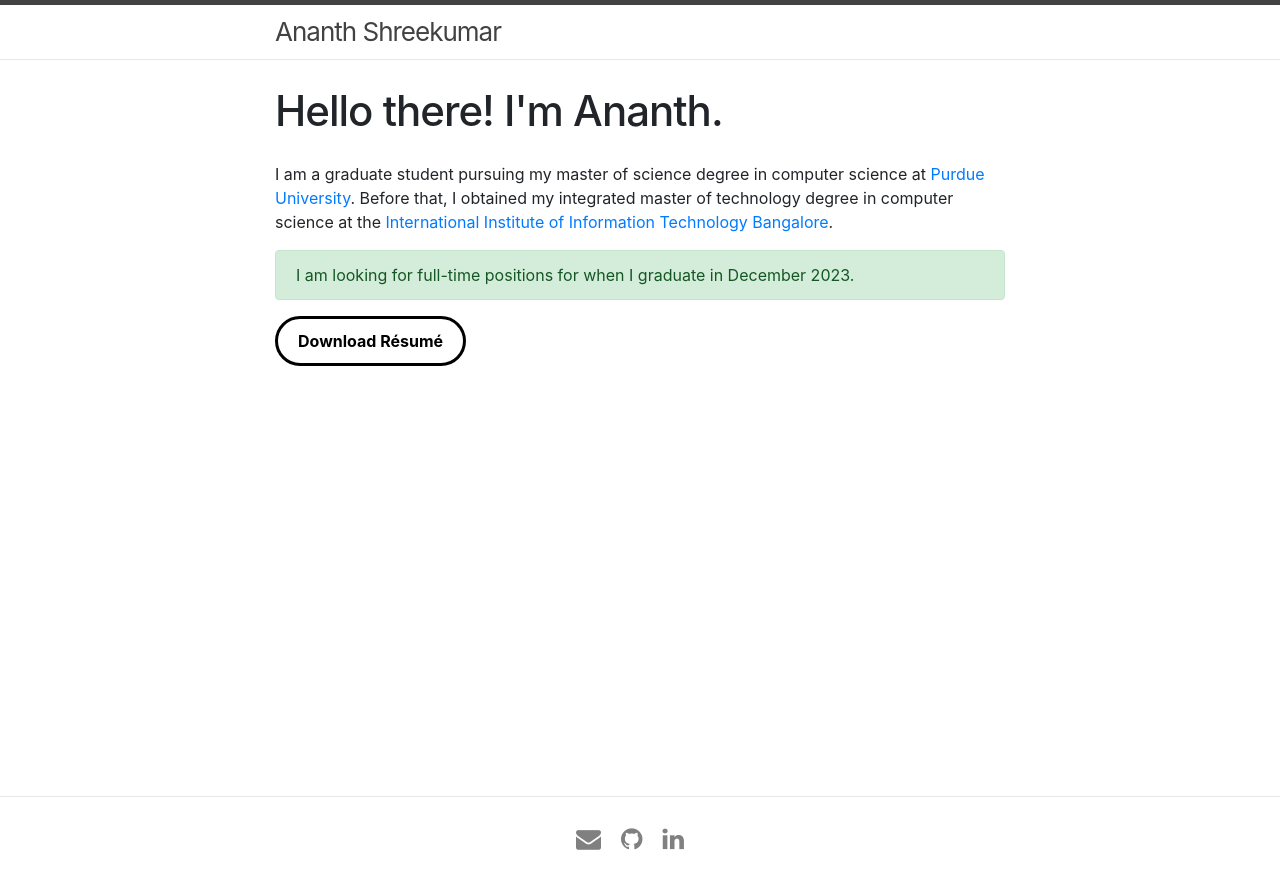
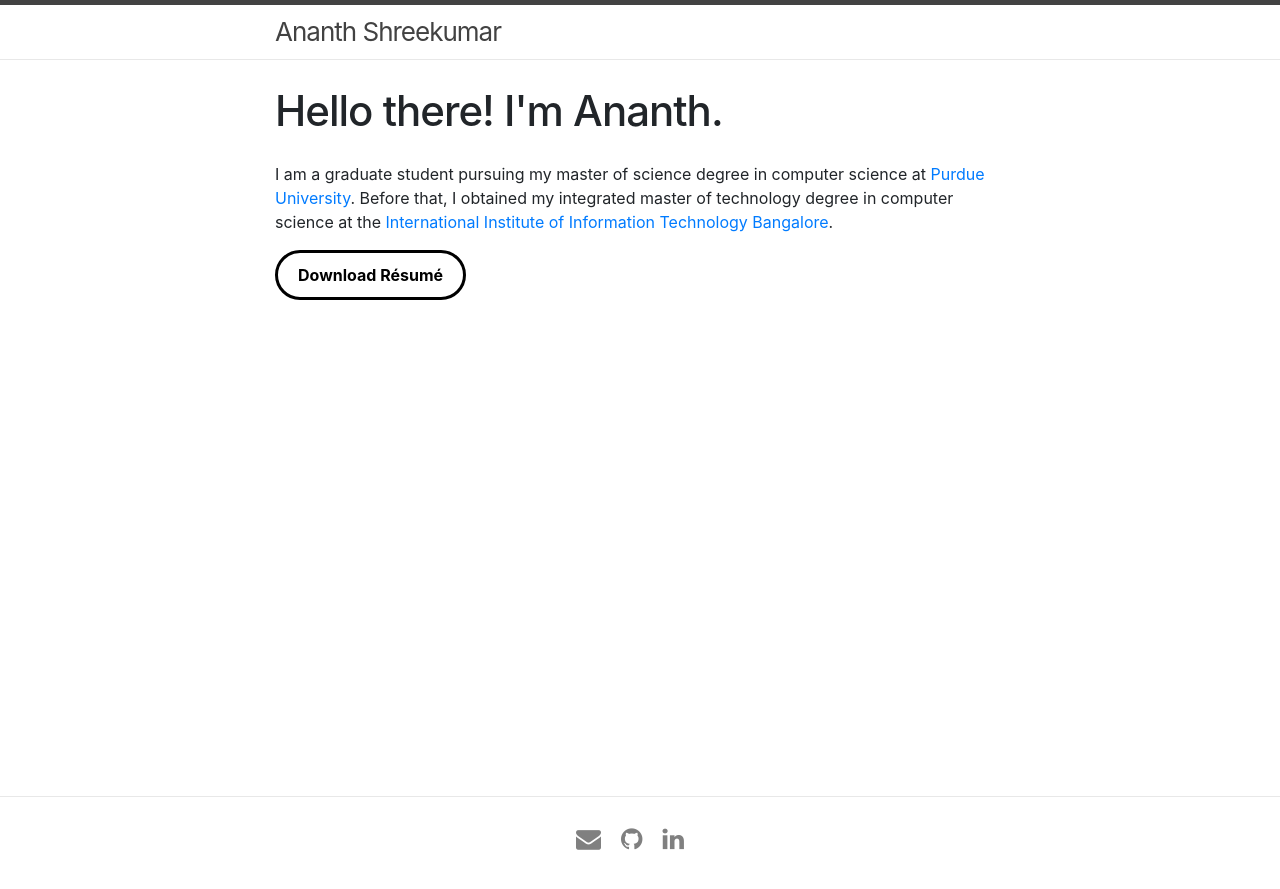
Before and after one commit to ThisWasntTaken/ThisWasntTaken.github.io, a Jekyll site: the page built from index.md, in a window 1280 px wide. Shown: the top 889 px of the page. Built offline with Jekyll 4.4.1, drawn with Linux system fonts in a browser that asks for light colours.

Commit message:
change index

```diff
--- a/index.md
+++ b/index.md
@@ -8,8 +8,4 @@ title: Hello there! I'm Ananth.
 
 I am a graduate student pursuing my master of science degree in computer science at <a target="_blank" rel="noopener noreferrer" href="https://www.purdue.edu/">Purdue University</a>. Before that, I obtained my integrated master of technology degree in computer science at the <a target="_blank" rel="noopener noreferrer" href="https://www.iiitb.ac.in/">International Institute of Information Technology Bangalore</a>.
 
-<div class="alert alert-success">
-  I am looking for full-time positions for when I graduate in December 2023.
-</div>
-
 <a target="_blank" rel="noopener noreferrer" href="{{ site.baseurl }}{{ site.url }}/assets/pdf/resume.pdf"><button class="button">Download Résumé</button></a>
```
